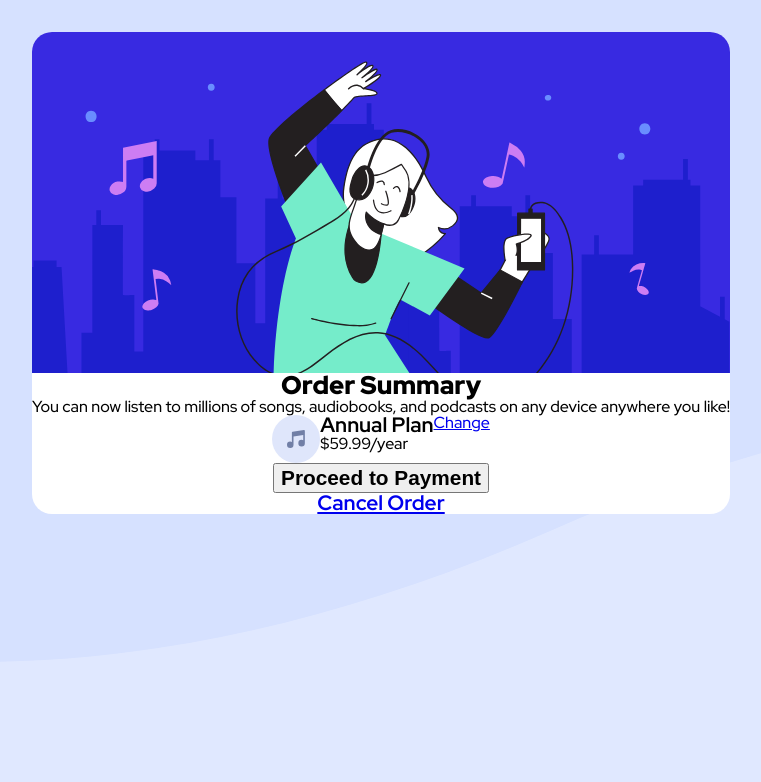
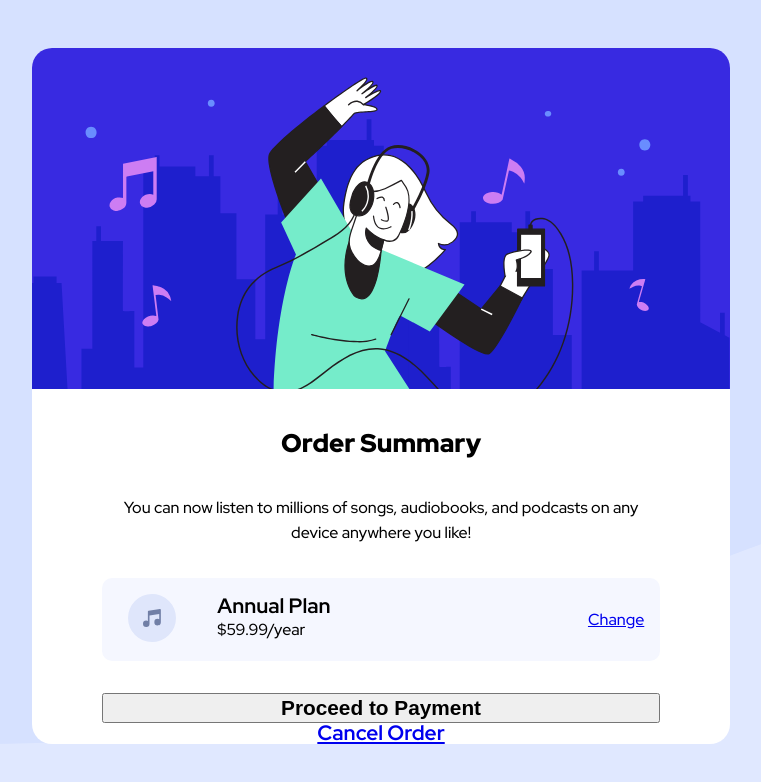
Before and after one commit to SteveNoyes/order-summary-component-main, a plain HTML site: page index.html in a window 1280 px wide. Shown: the whole page, without its empty margins (96-857 px from the left). Drawn offline with Linux system fonts and the light colour scheme.

Commit message:
a little more

```diff
--- a/index.html
+++ b/index.html
@@ -14,21 +14,33 @@
 </head>
 <body>
   <div class="card-wrap">
+
     <div class="card">
       <img src="/images/illustration-hero.svg" alt="An illustration of a woman dancing to music" class="hero-image">
-      <h1>Order Summary</h1>
-      <p>You can now listen to millions of songs, audiobooks, and podcasts on any device anywhere you like!</p>
+
+      <div class="info">
+        <h1 class="order-heading">Order Summary</h1>
+        <p class="order-graph">You can now listen to millions of songs, audiobooks, and podcasts on any device anywhere you like!</p>
+
         <div class="summary">
+          <div class="summary-image summary-items">
             <img src="./images/icon-music.svg" alt="music note image">
-        <div class="planSum">
+          </div>
+          <div class="summary-plan summary-items">
             <h2>Annual Plan</h2>
             <p>$59.99/year</p>
           </div>
+          <div class="summary-change summary-items">
             <a href="#" id="change-order">Change</a>
+          </div>
         </div> <!-- Summary End -->
+
         <button type="button" name="payment">Proceed to Payment</button>
         <a href="#" id="cancel-order">Cancel Order</a>
+      </div> <!-- Info End -->
+
     </div> <!-- Card End -->
+
   </div> <!-- Card Wrap End -->
 
 
--- a/styles/style.css
+++ b/styles/style.css
@@ -34,6 +34,7 @@ h2, button, #cancel-order {
 
 p, #change-order {
   font-weight: 500;
+  line-height: 1.6;
 }
 
 /* Card */
@@ -43,15 +44,13 @@ p, #change-order {
   display: flex;
   align-items: center;
   width: 80%;
-  margin: 2em auto 0;
+  margin: 0 auto;
+  padding-top: 3em; /* for now */
 }
 
 .card {
-  display: flex;
-  flex-direction: column;
-  align-items: center;
   background-color: white;
-  border-radius: 20px;
+  border-radius:20px;
 }
 
 .hero-image {
@@ -59,7 +58,46 @@ p, #change-order {
   border-radius: 20px 20px 0 0;
 }
 
+.info {
+  display: -webkit-box;
+  display: -ms-flexbox;
+  display: flex;
+  flex-direction: column;
+  width: 80%;
+  margin: 0 auto;
+  text-align: center;
+
+}
+
+.order-heading {
+  padding: 1.5em;
+}
+
+.order-graph {
+  padding-bottom: 2em;
+}
 
 .summary {
   display: flex;
+  border-radius: 10px;
+  background-color: var(--very-pale-blue);
+  padding: 1em 0;
+  align-items: center;
+  margin-bottom: 2em;
 }
+
+.summary-image {
+  flex-grow: 1;
+}
+
+.summary-plan {
+  text-align: left;
+  padding-left: 1em;
+  flex-grow: -1;
+}
+
+.summary-change {
+  flex-grow: 5;
+  text-align: right;
+  padding-right: 1em;
+}
```
Lines whose indentation alone changed are shown as unchanged.
